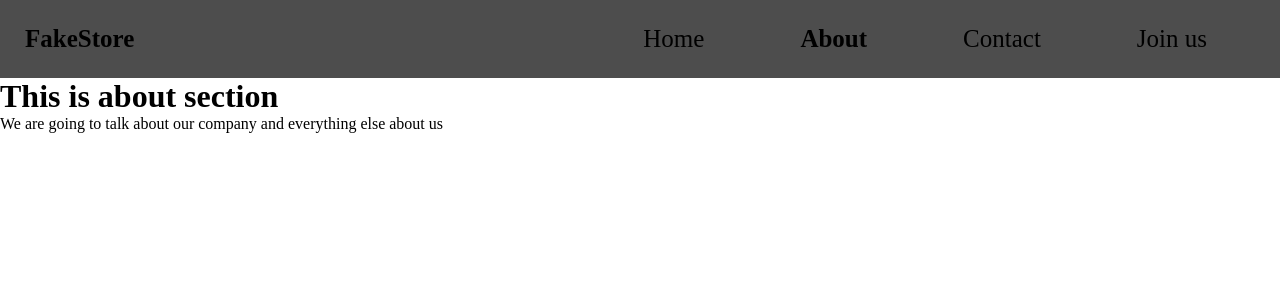
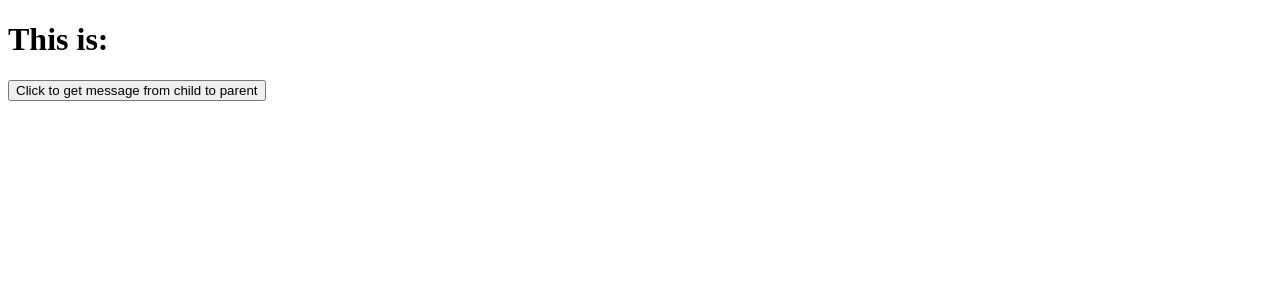
Before and after one commit to Nerma5/first-reactApp, a React (Create React App) app: page /about in a window 1280 px wide. Shown: the top 300 px of the page. Built offline with nearby package versions, Linux system fonts and the light colour scheme.

Commit message:
pracite sending data from child to parent

```diff
--- a/src/App.js
+++ b/src/App.js
@@ -1,24 +1,17 @@
-
 import React from "react";
-import { Route, Routes } from "react-router-dom";
-import Home from "./pages/home";
-import About from "./pages/about";
-import Header from "./pages/header";
-// import Practice from "./practice/Practice";
-// import axios from "axios";
-// import Dropdown from "./practice/Dropdown";
+import Parent from "./practice/Props/parent";
 
 function App() {
-
   return (
     <>
-  <Header />
+      {/* <Header />
     <Routes>
       <Route exact path="/" element={<Home/>}/>
       <Route exact path="/about" element={<About/>}/>
-    </Routes>
-    {/* <Movies /> */}
-    {/* <Practice />   */}
+    </Routes> */}
+      {/* <Movies /> */}
+      {/* <Practice />   */}
+      <Parent />
     </>
   );
 }
--- /dev/null
+++ b/src/practice/Props/child.jsx
@@ -0,0 +1,19 @@
+import React from "react";
+
+const Child = ({ text }) => {
+
+
+  const userTextHandler = () => {
+    const data = "hello from child ";
+    text(data);
+  };
+
+
+  return (
+    <div>
+      <button onClick={userTextHandler}>Click to get message from child to parent</button>
+    </div>
+  );
+};
+
+export default Child;
--- /dev/null
+++ b/src/practice/Props/parent.css
@@ -0,0 +1,3 @@
+*{
+    font-size: 20px;
+}
--- /dev/null
+++ b/src/practice/Props/parent.jsx
@@ -0,0 +1,19 @@
+import React, { useState } from "react";
+import Child from "./child";
+
+const Parent = () => {
+  const [message, setMessage] = useState("");
+
+  const Messanger = (data) => {
+    setMessage(data);
+  };
+
+  return (
+    <div>
+      <h1>This is: {message}</h1>
+      <Child text={Messanger} />
+    </div>
+  );
+};
+
+export default Parent;
```
